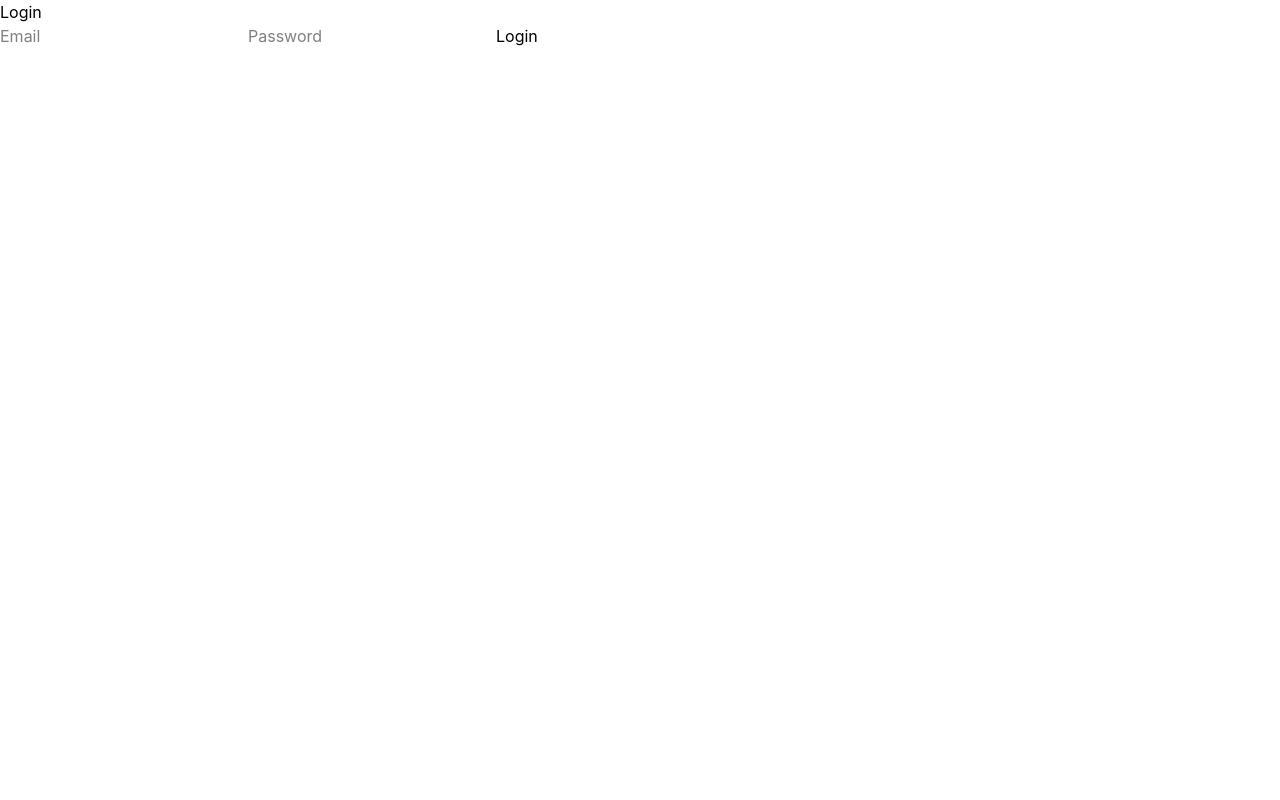
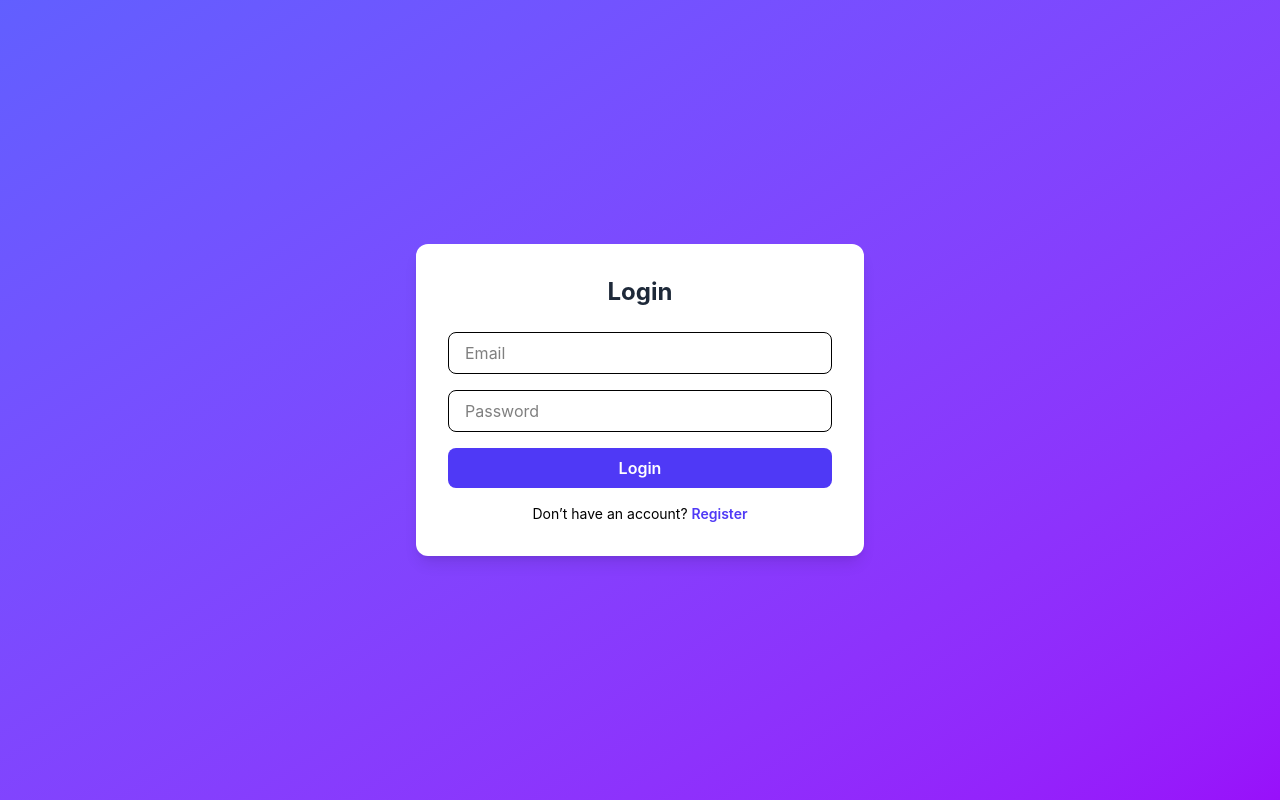
Before and after one commit to udithindrachapa26-u/SabaraStay_FrontEnd, a React (Vite) app: page /login in a window 1280 px wide. Built offline with nearby package versions, Linux system fonts and the light colour scheme.

Commit message:
Login process

```diff
--- a/src/pages/Login.jsx
+++ b/src/pages/Login.jsx
@@ -1,34 +1,76 @@
 import { useState } from "react";
+import { loginUser } from "../services/authService";
+import { Link } from "react-router-dom";
 
 function Login() {
-  const [email, setEmail] = useState("");
-  const [password, setPassword] = useState("");
+  const [formData, setFormData] = useState({
+    email: "",
+    password: "",
+  });
 
-  const handleSubmit = (e) => {
+  const handleChange = (e) => {
+    setFormData({ ...formData, [e.target.name]: e.target.value });
+  };
+
+  const handleSubmit = async (e) => {
     e.preventDefault();
-    alert(`Login attempted for ${email}`);
+
+    try {
+      const res = await loginUser(formData);
+
+      localStorage.setItem("token", res.data.token);
+      localStorage.setItem("role", res.data.role);
+
+      alert("Login successful");
+    } catch (error) {
+      alert("Invalid email or password");
+    }
   };
 
   return (
-    <div>
-      <h1>Login</h1>
-      <form onSubmit={handleSubmit}>
+    <div className="min-h-screen flex items-center justify-center bg-gradient-to-br from-indigo-500 to-purple-600">
+      <div className="bg-white p-8 rounded-xl shadow-lg w-full max-w-md">
+        <h2 className="text-2xl font-bold text-center text-gray-800 mb-6">
+          Login
+        </h2>
+
+        <form onSubmit={handleSubmit} className="space-y-4">
           <input
+            type="email"
             name="email"
-          type="email"
             placeholder="Email"
-          value={email}
-          onChange={(e) => setEmail(e.target.value)}
+            onChange={handleChange}
+            required
+            className="w-full px-4 py-2 border rounded-lg focus:outline-none focus:ring-2 focus:ring-indigo-500"
           />
+
           <input
+            type="password"
             name="password"
-          type="password"
             placeholder="Password"
-          value={password}
-          onChange={(e) => setPassword(e.target.value)}
+            onChange={handleChange}
+            required
+            className="w-full px-4 py-2 border rounded-lg focus:outline-none focus:ring-2 focus:ring-indigo-500"
           />
-        <button type="submit">Login</button>
+
+          <button
+            type="submit"
+            className="w-full bg-indigo-600 text-white py-2 rounded-lg font-semibold hover:bg-indigo-700 transition"
+          >
+            Login
+          </button>
         </form>
+
+        <p className="text-sm text-center mt-4">
+          Don’t have an account?{" "}
+          <Link
+            to="/register"
+            className="text-indigo-600 font-semibold hover:underline"
+          >
+            Register
+          </Link>
+        </p>
+      </div>
     </div>
   );
 }
--- a/src/services/authService.js
+++ b/src/services/authService.js
@@ -1,5 +1,11 @@
 import api from "../api/axios";
 
+// REGISTER
 export const registerUser = (userData) => {
   return api.post("/auth/register", userData);
 };
+
+// LOGIN
+export const loginUser = (loginData) => {
+  return api.post("/auth/login", loginData);
+};
```
Lines whose indentation alone changed are shown as unchanged.
